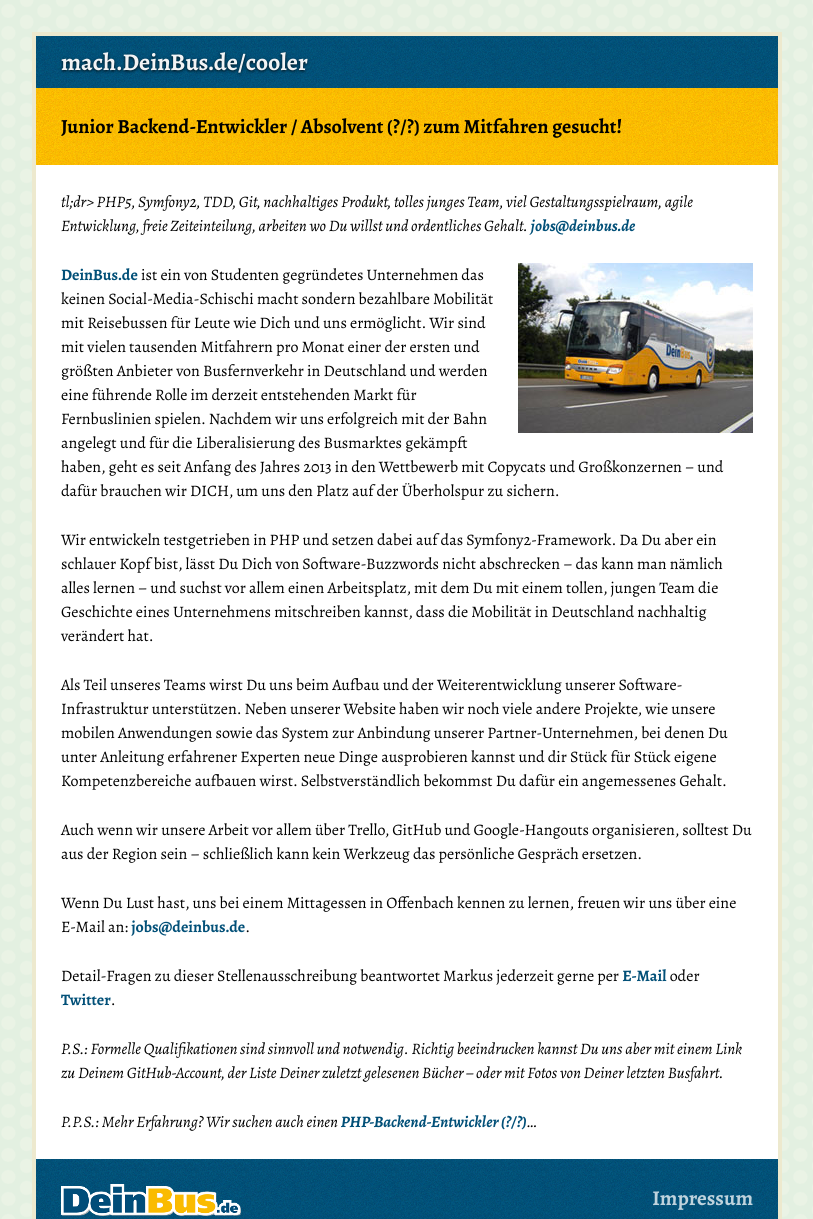
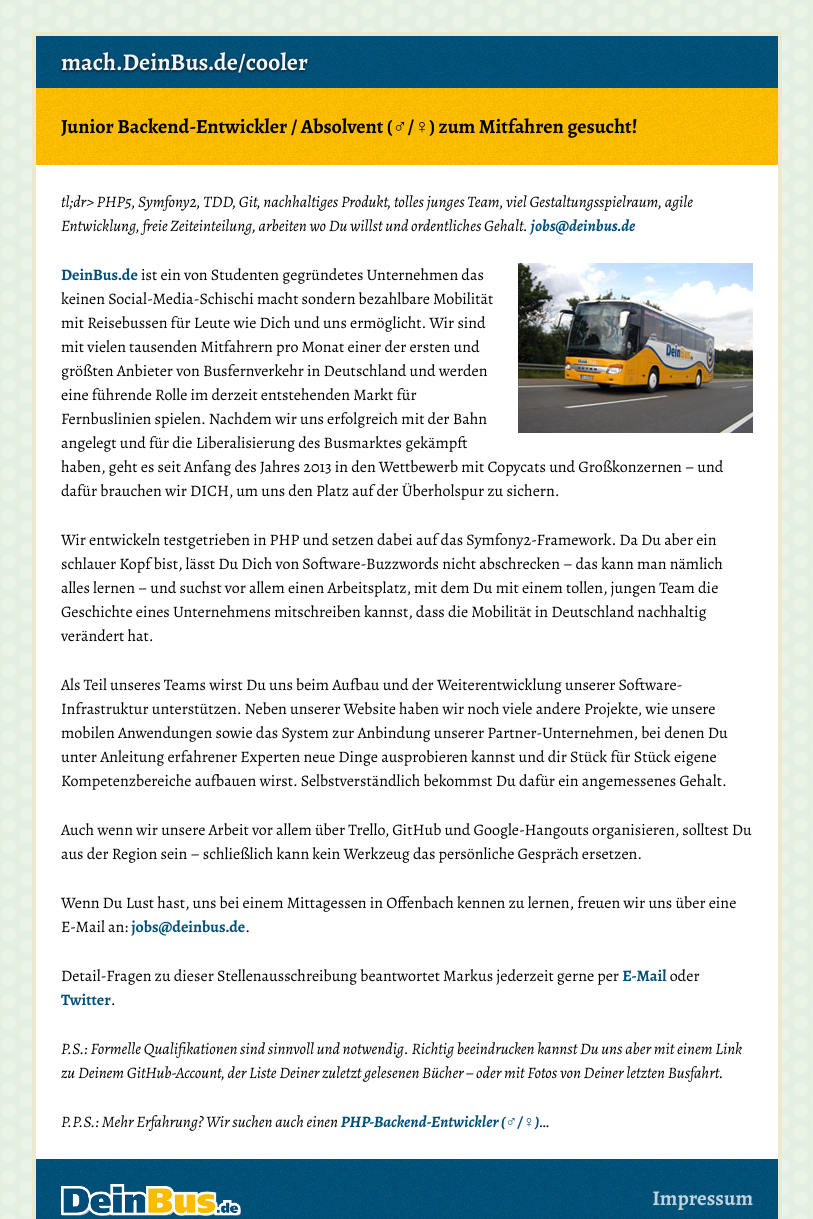
Before and after one commit to DeinBus/deinbus.github.io, a Jekyll site: the page built from cooler/index.md, in a window 1280 px wide. Shown: the top 1219 px of the page, without its empty margins (233-1046 px from the left). Built offline with Jekyll 4.4.1, drawn with Linux system fonts in a browser that asks for light colours.

```diff
--- a/cooler/index.md
+++ b/cooler/index.md
@@ -1,12 +1,12 @@
 ---
 layout: default
-title: Mach DeinBus.de cooler! – als Junior-Backend-Entwickler (?/?)
+title: Mach DeinBus.de cooler! – als Junior-Backend-Entwickler (♂/♀)
 job: Junior-Backend-Entwickler
 ---
 
 # mach.DeinBus.de/cooler
 
-## Junior Backend-Entwickler / Absolvent (?/?) zum Mitfahren gesucht!
+## Junior Backend-Entwickler / Absolvent (♂/♀) zum Mitfahren gesucht!
 
 {% include tldr.md %}
 
@@ -18,4 +18,4 @@ Als Teil unseres Teams wirst Du uns beim Aufbau und der Weiterentwicklung unsere
 
 {% include outro.md %}
 
-_P.P.S.: Mehr Erfahrung? Wir suchen auch einen [PHP-Backend-Entwickler (?/?)](/besser)…_
+_P.P.S.: Mehr Erfahrung? Wir suchen auch einen [PHP-Backend-Entwickler (♂/♀)](/besser)…_
```
